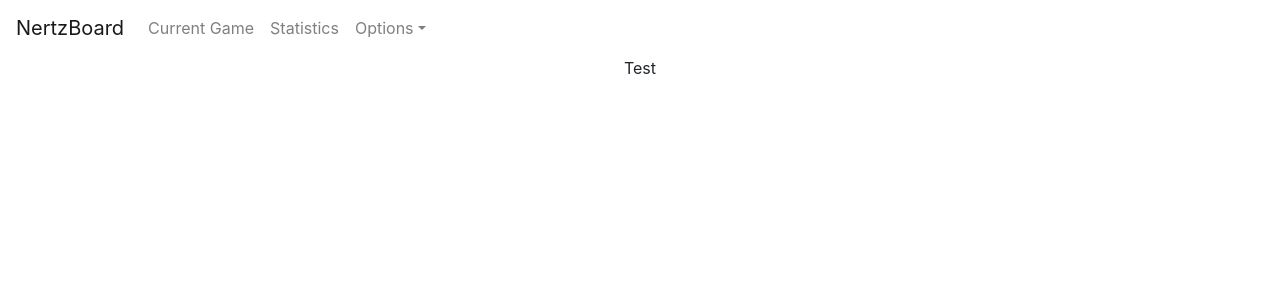
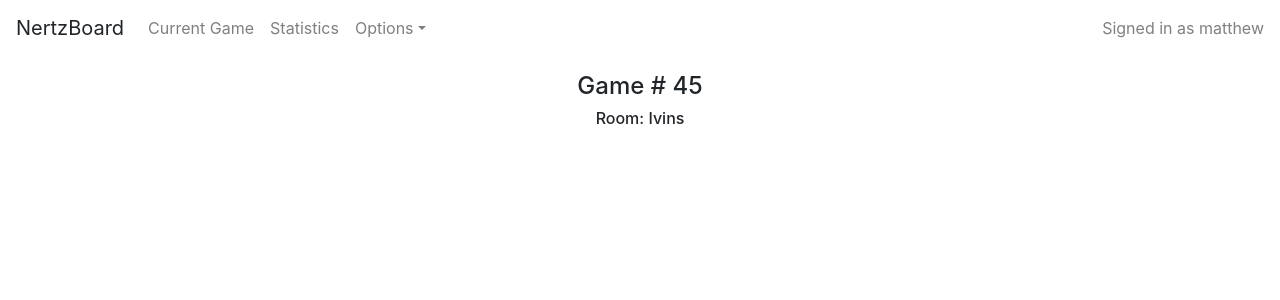
Before and after one commit to mattburlage/nertzboard-fe, a React (Create React App) app: page / in a window 1280 px wide. Shown: the top 300 px of the page. Built offline with nearby package versions, Linux system fonts and the light colour scheme.

Commit message:
work work etc

```diff
--- a/package.json
+++ b/package.json
@@ -7,6 +7,8 @@
     "react": "^16.9.0",
     "react-dom": "^16.9.0",
     "react-helmet": "^5.2.1",
+    "react-router": "^5.0.1",
+    "react-router-dom": "^5.0.1",
     "react-scripts": "3.1.1",
     "reactstrap": "^8.0.1"
   },
--- a/src/App.js
+++ b/src/App.js
@@ -5,6 +5,9 @@ import Header from "./components/Header/Header";
 
 import 'bootstrap/dist/css/bootstrap.min.css';
 import './App.css';
+import {BrowserRouter} from "react-router-dom";
+import Gameboard from "./components/Gameboard/Gameboard";
+import {Route, Switch} from "react-router";
 
 
 class App extends React.Component {
@@ -36,7 +39,11 @@ class App extends React.Component {
                     <body className={this.state.darkMode ? 'color-mode-dark' : 'color-mode-light'} />
                 </Helmet>
                 <Header darkMode={this.state.darkMode} toggleDarkMode={this.handleDarkModeToggle}/>
-                <p>Test</p>
+                <BrowserRouter >
+                    <Switch>
+                        <Route path="/" component={Gameboard} />
+                    </Switch>
+                </BrowserRouter>
             </div>
         );
     }
--- a/src/components/Gameboard/Gameboard.js
+++ b/src/components/Gameboard/Gameboard.js
@@ -1,11 +1,39 @@
 import React, {Component} from 'react';
+import Container from "reactstrap/es/Container";
+import Row from "reactstrap/es/Row";
+import Col from "reactstrap/es/Col";
+import FormGroup from "reactstrap/es/FormGroup";
+import Form from "reactstrap/es/Form";
+import Label from "reactstrap/es/Label";
+import Input from "reactstrap/es/Input";
+import Button from "reactstrap/es/Button";
+
 
 class Gameboard extends Component {
+    constructor(props) {
+        super(props);
+        this.state = {
+            points: 0,
+            nertz: 0,
+        }
+    }
+
+
     render() {
         return (
-            <div>
+            <Container className='mt-3'>
+                <Row>
+                    <Col sm={12}>
+                        <h4>Game # 45</h4>
+                        <h6>Room: Ivins</h6>
+                    </Col>
+                </Row>
+                <Row>
+                    <Form>
 
-            </div>
+                    </Form>
+                </Row>
+            </Container>
         );
     }
 }
--- a/src/components/Header/Header.js
+++ b/src/components/Header/Header.js
@@ -20,11 +20,19 @@ export default class Example extends React.Component {
         this.state = {
             isOpen: false,
         };
+        this.toggleDarkMode = this.toggleDarkMode.bind(this);
     }
     toggle() {
         this.setState({
             isOpen: !this.state.isOpen
         });
+    }
+
+    toggleDarkMode() {
+        this.setState({
+            isOpen: false,
+        });
+        this.props.toggleDarkMode()
     }
 
     render() {
@@ -34,7 +42,7 @@ export default class Example extends React.Component {
         return (
             <div>
                 <Navbar className={navbarClasses} expand="md">
-                    <NavbarBrand href="/">NertzBoard</NavbarBrand>
+                    <NavbarBrand>NertzBoard</NavbarBrand>
                     <NavbarToggler onClick={this.toggle} />
                     <Collapse isOpen={this.state.isOpen} navbar>
                         <Nav navbar>
@@ -56,12 +64,19 @@ export default class Example extends React.Component {
                                         Switch Room
                                     </DropdownItem>
                                     <DropdownItem divider />
-                                    <DropdownItem onClick={this.props.toggleDarkMode}>
+                                    <DropdownItem onClick={this.toggleDarkMode}>
                                         Toggle Dark Mode
                                     </DropdownItem>
                                 </DropdownMenu>
                             </UncontrolledDropdown>
+
                         </Nav>
+                        <Nav navbar className={'ml-auto'}>
+                            <NavItem className={'navbar-text'}>
+                                Signed in as matthew
+                            </NavItem>
+                        </Nav>
+
                     </Collapse>
                 </Navbar>
             </div>
```
Also changed, not shown: 2 other files (tests, documents, lock files or other folders).
